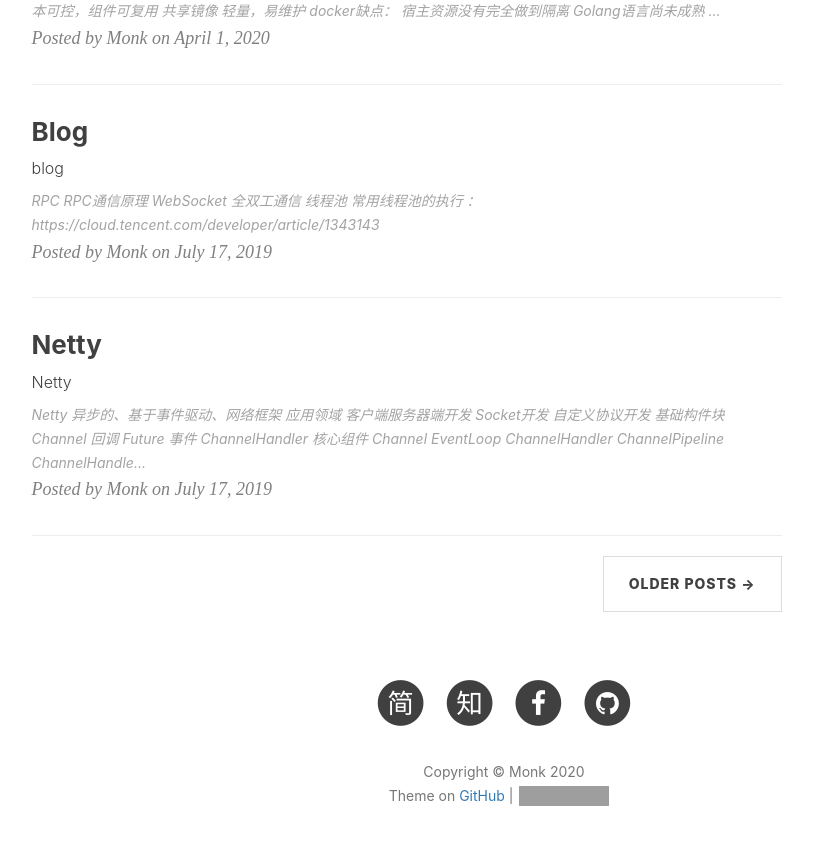
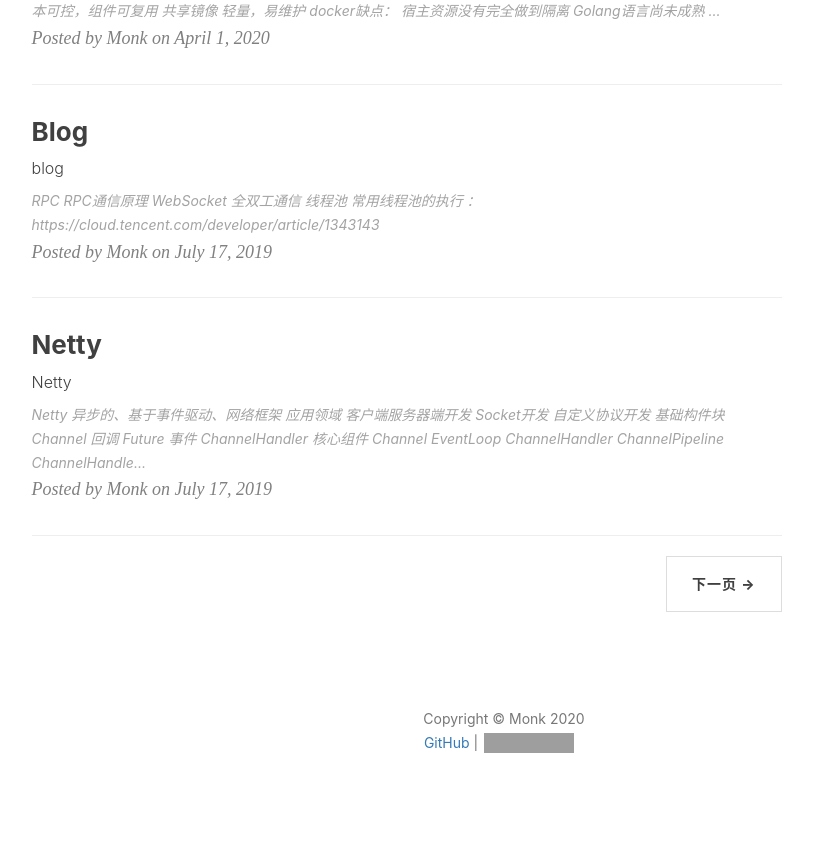
Before and after one commit to mgljava/mgljava.github.io, a Jekyll site: the page built from index.html, in a window 1280 px wide and 900 px high, scrolled down 2230 px. Shown: the top 845 px of the window, without its empty margins (136-949 px from the left). Built offline with Jekyll 4.4.1, drawn with Linux system fonts in a browser that asks for light colours; nearby versions of some CDN libraries; the list of posts is cut into pages by our own code; comment, search, counter and statistics services are not loaded; grey boxes are pictures that could not be loaded.

Commit message:
[TECH][glming] 更新代码

```diff
--- a/_includes/footer.html
+++ b/_includes/footer.html
@@ -3,97 +3,10 @@
     <div class="container">
         <div class="row">
             <div class="col-lg-8 col-lg-offset-2 col-md-10 col-md-offset-1">
-                <ul class="list-inline text-center">
-                    {% if site.RSS %}
-                    <li>
-                        <a href="{{ "/feed.xml" | prepend: site.baseurl }}">
-                            <span class="fa-stack fa-lg">
-                                <i class="fa fa-circle fa-stack-2x"></i>
-                                <i class="fa fa-rss fa-stack-1x fa-inverse"></i>
-                            </span>
-                        </a>
-                    </li>
-                    {% endif %}
-                    <!-- add jianshu add target = "_blank" to <a> by BY -->
-                    {% if site.jianshu_username %}
-                            <li>
-                                <a target="_blank" href="https://www.jianshu.com/u/{{ site.jianshu_username }}">
-                                    <span class="fa-stack fa-lg">
-                                        <i class="fa fa-circle fa-stack-2x"></i>
-                                        <i class="fa  fa-stack-1x fa-inverse">简</i>
-                                    </span>
-                                </a>
-                            </li>
-                    {% endif %}
-                    {% if site.twitter_username %}
-                    <li>
-                        <a href="https://twitter.com/{{ site.twitter_username }}">
-                            <span class="fa-stack fa-lg">
-                                <i class="fa fa-circle fa-stack-2x"></i>
-                                <i class="fa fa-twitter fa-stack-1x fa-inverse"></i>
-                            </span>
-                        </a>
-                    </li>
-                    {% endif %}
-
-                    <!-- add Weibo, Zhihu by Hux, add target = "_blank" to <a> by Hux -->
-                    {% if site.zhihu_username %}
-                    <li>
-                        <a target="_blank" href="https://www.zhihu.com/people/{{ site.zhihu_username }}">
-                            <span class="fa-stack fa-lg">
-                                <i class="fa fa-circle fa-stack-2x"></i>
-                                <i class="fa  fa-stack-1x fa-inverse">知</i>
-                            </span>
-                        </a>
-                    </li>
-                    {% endif %}
-                    {% if site.weibo_username %}
-                    <li>
-                        <a target="_blank" href="http://weibo.com/{{ site.weibo_username }}">
-                            <span class="fa-stack fa-lg">
-                                <i class="fa fa-circle fa-stack-2x"></i>
-                                <i class="fa fa-weibo fa-stack-1x fa-inverse"></i>
-                            </span>
-                        </a>
-                    </li>
-                    {% endif %}
-
-
-                    {% if site.facebook_username %}
-                    <li>
-                        <a target="_blank" href="https://www.facebook.com/{{ site.facebook_username }}">
-                            <span class="fa-stack fa-lg">
-                                <i class="fa fa-circle fa-stack-2x"></i>
-                                <i class="fa fa-facebook fa-stack-1x fa-inverse"></i>
-                            </span>
-                        </a>
-                    </li>
-                    {% endif %}
-                    {% if site.github_username %}
-                    <li>
-                        <a target="_blank" href="https://github.com/{{ site.github_username }}">
-                            <span class="fa-stack fa-lg">
-                                <i class="fa fa-circle fa-stack-2x"></i>
-                                <i class="fa fa-github fa-stack-1x fa-inverse"></i>
-                            </span>
-                        </a>
-                    </li>
-                    {% endif %}
-                    {% if site.linkedin_username %}
-                    <li>
-                        <a target="_blank" href="https://www.linkedin.com/in/{{ site.linkedin_username }}">
-                            <span class="fa-stack fa-lg">
-                                <i class="fa fa-circle fa-stack-2x"></i>
-                                <i class="fa fa-linkedin fa-stack-1x fa-inverse"></i>
-                            </span>
-                        </a>
-                    </li>
-                    {% endif %}
-                </ul>
                 <p class="copyright text-muted">
                     Copyright &copy; {{ site.title }} {{ site.time | date: '%Y' }}
                     <br>
-                    Theme on <a href="{{ site.github_repo }}">GitHub</a> |
+                    <a href="{{ site.github_repo }}">GitHub</a> |
                     <iframe
                         style="margin-left: 2px; margin-bottom:-5px;"
                         frameborder="0" scrolling="0" width="100px" height="20px"
--- a/index.html
+++ b/index.html
@@ -30,12 +30,12 @@
 <ul class="pager">
     {% if paginator.previous_page %}
     <li class="previous">
-        <a href="{{ paginator.previous_page_path | prepend: site.baseurl | replace: '//', '/' }}">&larr; Newer Posts</a>
+        <a href="{{ paginator.previous_page_path | prepend: site.baseurl | replace: '//', '/' }}">&larr; 上一页</a>
     </li>
     {% endif %}
     {% if paginator.next_page %}
     <li class="next">
-        <a href="{{ paginator.next_page_path | prepend: site.baseurl | replace: '//', '/' }}">Older Posts &rarr;</a>
+        <a href="{{ paginator.next_page_path | prepend: site.baseurl | replace: '//', '/' }}">下一页 &rarr;</a>
     </li>
     {% endif %}
 </ul>
```
